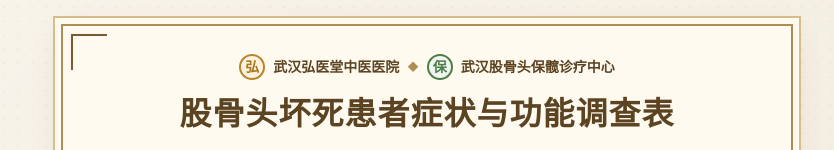
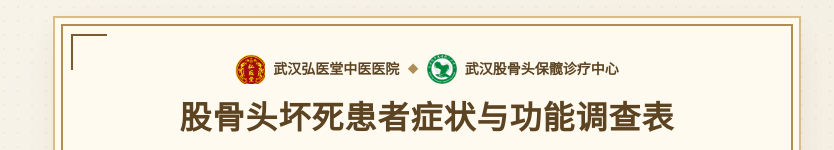
Before and after one commit to xiongben520-cell/xiongben520-cell.github.io, a plain HTML site: page hip-survey/index.html in a window 1280 px wide. Shown: the top 150 px of the page, without its empty margins (213-1047 px from the left). Drawn offline with Linux system fonts and the light colour scheme.

Commit message:
Add files via upload

```diff
--- a/hip-survey/index.html
+++ b/hip-survey/index.html
@@ -13,9 +13,9 @@
   <div class="frame">
     <header class="masthead">
       <div class="brand-line">
-        <span class="seal">弘</span><span id="hospital"></span>
+        <img class="seal-img" src="logo-hongyitang.png" alt="武汉弘医堂中医医院"><span id="hospital"></span>
         <span class="dot">◆</span>
-        <span class="seal green">保</span><span id="center"></span>
+        <img class="seal-img" src="logo-baokuan.png" alt="武汉股骨头保髋诊疗中心"><span id="center"></span>
       </div>
     </header>
 
--- a/hip-survey/style.css
+++ b/hip-survey/style.css
@@ -47,6 +47,9 @@ body{
   background:#fbf3df
 }
 .seal.green{border-color:#4f7d4a;color:#4f7d4a;background:#f0f6ef}
+.seal-img{
+  width:30px;height:30px;object-fit:contain;vertical-align:middle;flex:0 0 auto
+}
 .dot{color:var(--gold);font-size:11px}
 .title-block{text-align:center;margin:12px 0 20px}
 h1{
@@ -166,6 +169,7 @@ h1{
   .frame::after{top:auto;bottom:5px;left:auto;right:5px}
   .brand-line{font-size:12px;gap:5px;line-height:1.5}
   .seal{width:21px;height:21px;font-size:12px}
+  .seal-img{width:24px;height:24px}
   .title-block{margin:8px 0 14px}
   h1{font-size:21px;letter-spacing:0}
   .subtitle{font-size:12px}
```
Also changed, not shown: hip-survey/logo-baokuan.png (added), hip-survey/logo-hongyitang.png (added).
